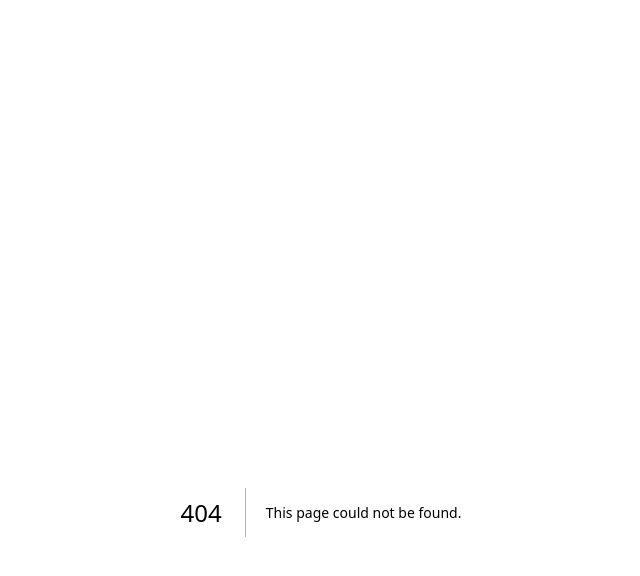
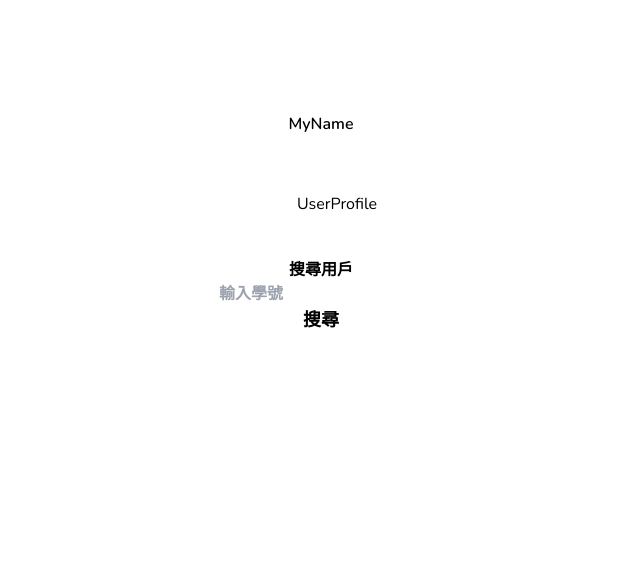
Before and after one commit to hhhh1300/cnlab_final_project, a Next.js app in the folder frontend/: page /admin/profile in a window 1280 px wide. Before the commit this address had no page. Shown: the top 576 px of the page, without its empty margins (319-959 px from the left). Built offline with nearby package versions, Linux system fonts and the light colour scheme.

Commit message:
add search bar

```diff
--- /dev/null
+++ b/frontend/src/app/admin/api/[Id]/page.tsx
@@ -0,0 +1,27 @@
+import { NextApiRequest, NextApiResponse } from 'next';
+
+const handler = (req: NextApiRequest, res: NextApiResponse) => {
+  const { id } = req.query;
+
+  if (!id || Array.isArray(id)) {
+    res.status(400).json({ error: 'Invalid user ID' });
+    return;
+  }
+
+  // 模擬用戶數據庫
+  const users = [
+    { id: '1', name: 'Alice', email: 'alice@example.com' },
+    { id: '2', name: 'Bob', email: 'bob@example.com' },
+  ];
+
+  const user = users.find(user => user.id === id);
+
+  if (!user) {
+    res.status(404).json({ error: 'User not found' });
+    return;
+  }
+
+  res.status(200).json(user);
+};
+
+export default handler;
--- a/frontend/src/app/admin/page.tsx
+++ b/frontend/src/app/admin/page.tsx
@@ -7,7 +7,7 @@ export default function Page() {
   return (
     <main className="flex flex-col justify-center space-y-6">
       <Button className="bg-white text-black rounded-lg h-[10vh] hover:bg-neutral-100 transition font-semibold">
-        <Link href="/user/profile" className="text-sm lg:text-lg">
+        <Link href="/admin/profile" className="text-sm lg:text-lg">
           監控用戶流量
         </Link>
       </Button>
--- /dev/null
+++ b/frontend/src/app/admin/profile/UserProfile/page.tsx
@@ -0,0 +1,25 @@
+'use client';
+
+import { useState } from 'react';
+import Link from 'next/link';
+
+const Home = () => {
+  const [userId, setUserId] = useState('');
+
+  return (
+    <div>
+      <h1>搜尋用戶</h1>
+      <input
+        type="text"
+        value={userId}
+        onChange={(e) => setUserId(e.target.value)}
+        placeholder="輸入學號"
+      />
+      <Link href={`/admin/profile/${userId}`}>
+        搜尋
+      </Link>
+    </div>
+  );
+};
+
+export default Home;
--- /dev/null
+++ b/frontend/src/app/admin/profile/[Id]/page.tsx
@@ -0,0 +1,45 @@
+'use client';
+
+import { useParams } from 'next/navigation'; // 使用 next/navigation 的 useParams
+import { useEffect, useState } from 'react';
+import axios from 'axios';
+
+interface User {
+  id: string;
+  name: string;
+  email: string;
+}
+
+const UserProfile = () => {
+  const { id } = useParams(); // 使用 useParams 鉤子來獲取動態路由參數
+  const [user, setUser] = useState<User | null>(null);
+  // console.log("Fetching data for ID:", id); // 调试信息
+
+  useEffect(() => {
+    if (id) {
+
+      axios.get(`/admin/api/${id}`)
+        .then(response => {
+          setUser(response.data);
+        })
+        .catch(error => {
+          console.error('Error fetching user data:', error);
+        });
+    }
+  }, [id]);
+
+  if (!user) {
+    return <div> hhhhhh </div>;
+  }
+
+  return (
+    <div>
+      <h1>用戶個人資料</h1>
+      <p>ID: {user.id}</p>
+      <p>姓名: {user.name}</p>
+      <p>電子郵件: {user.email}</p>
+    </div>
+  );
+};
+
+export default UserProfile;
--- /dev/null
+++ b/frontend/src/app/admin/profile/layout.tsx
@@ -0,0 +1,13 @@
+import Navbar from '@/app/admin/profile/navbar';
+
+
+export default function ProfileLayout({ children }: { children: React.ReactNode }) {
+  return (
+    <>
+        <div className='bg-white text-center text-black rounded-lg h-[10vh] transition font-semibold'> MyName </div>
+        <Navbar />
+        <main className='flex justify-center'>{children}</main>
+    </>
+
+  );
+}
--- /dev/null
+++ b/frontend/src/app/admin/profile/navbar.tsx
@@ -0,0 +1,21 @@
+'use client';
+
+import { Button } from '@/components/ui/button';
+import Link from 'next/link';
+import { usePathname } from 'next/navigation';
+
+
+
+export default function Navbar() {
+    const path = usePathname();
+    let lastSegment = "";
+    lastSegment = path.substring(path.lastIndexOf('/') + 1);
+
+    return (
+        <div className="bg-white text-center text-black font-semiboldflex flex-col justify-center space-y-6">
+            <nav className="ml-8">
+            <p> UserProfile </p>
+            </nav>
+        </div>
+    );
+}
--- /dev/null
+++ b/frontend/src/app/admin/profile/page.tsx
@@ -0,0 +1,35 @@
+'use client';
+
+import { Button } from '@/components/ui/button';
+import Link from 'next/link';
+
+import { useState, useEffect } from 'react';
+
+import ProfileLayout from '@/app/admin/profile/layout';
+
+
+export default function Page() {
+
+  const [Id, setUserId] = useState('');
+  useEffect(() => {
+      document.title = "Profile Page";
+      // get(`/api/user`, { userid: props.userId }).then((userObj) => setUser(userObj));
+  }, []);
+  return (
+    <>
+      <div className='bg-white text-center text-black rounded-lg transition font-semibold flex flex-col justify-center h-[20vh]'>
+        <h1>搜尋用戶</h1>
+        <input
+          type="text"
+          value={Id}
+          onChange={(e) => setUserId(e.target.value)}
+          placeholder="輸入學號"
+        />
+        <Link href={`/admin/profile/${Id}`} className="text-sm lg:text-lg">
+          搜尋
+        </Link>
+      </div>
+    </>
+
+  );
+}
```
